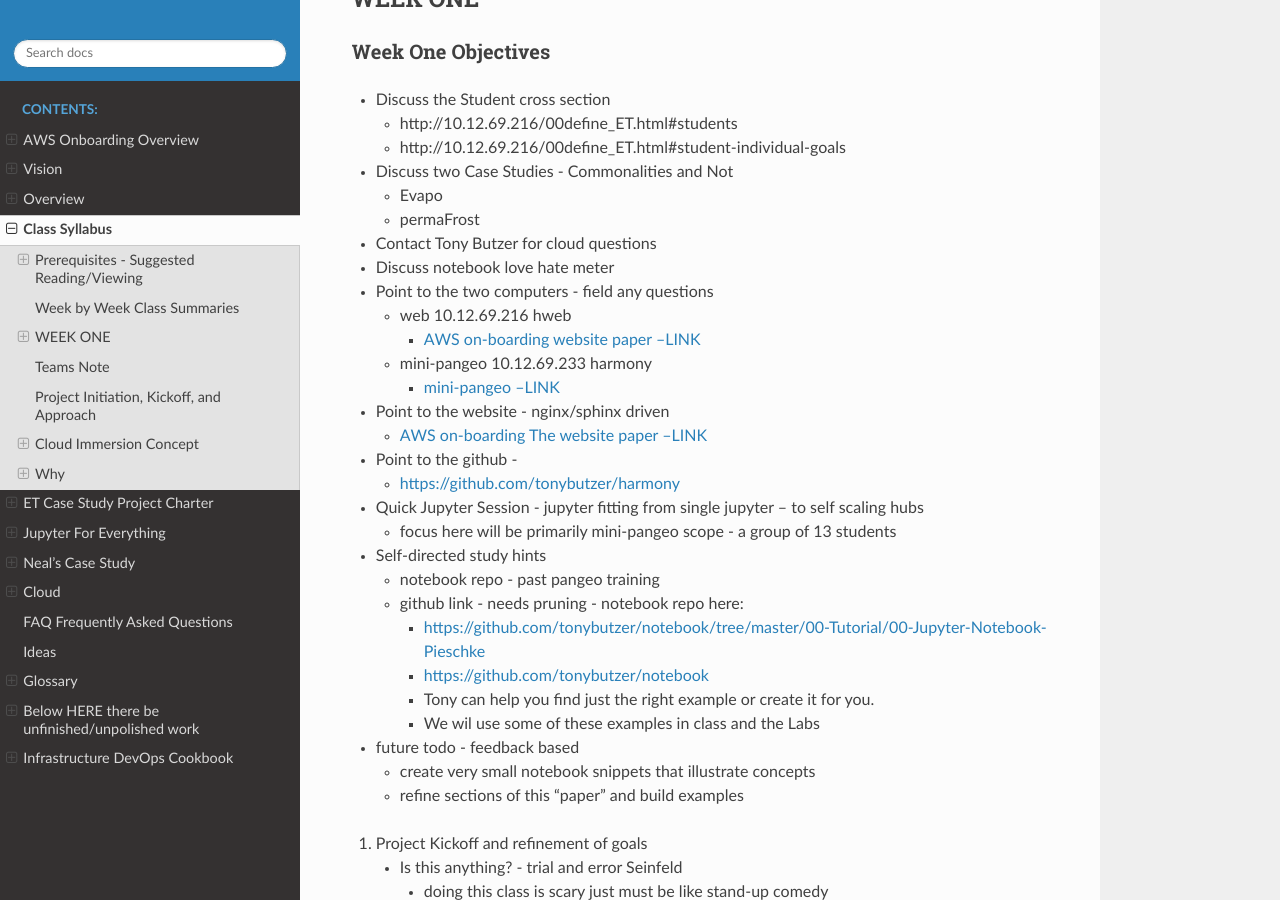
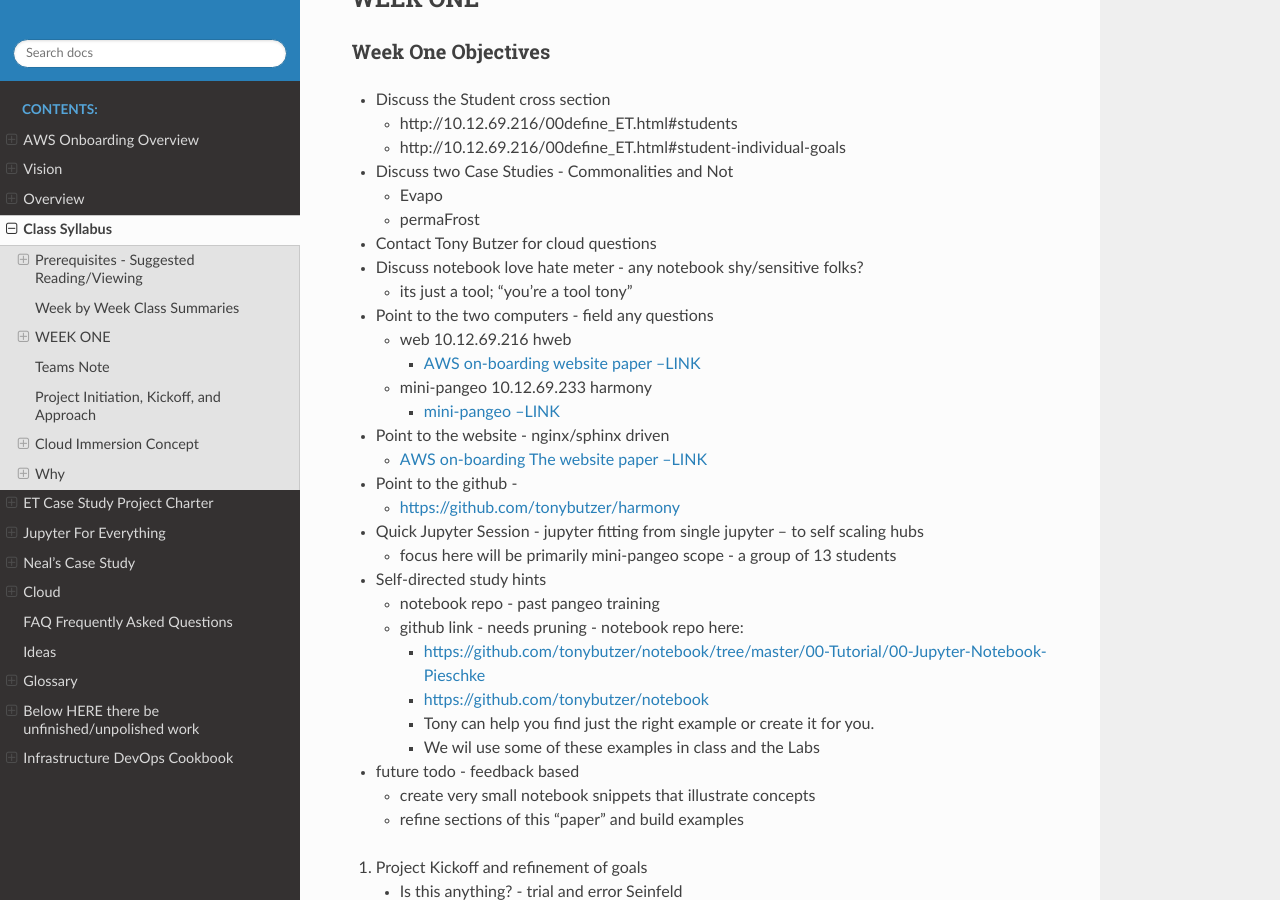
Before and after one commit to tonybutzer/harmony, a Sphinx documentation site: the page built from documentation/source/00weekbyweek.md, in a window 1280 px wide and 900 px high, scrolled down 955 px. Built offline with Sphinx 7.4.7 and the Read the Docs theme 2.0.0, drawn with Linux system fonts in a browser that asks for light colours; pages that are not in the unit, such as notebooks, are missing from menus.

Commit message:
automatic git update from Makefile

```diff
--- a/documentation/source/00weekbyweek.md
+++ b/documentation/source/00weekbyweek.md
@@ -28,7 +28,8 @@
 	- Evapo
 	- permaFrost
 - Contact Tony Butzer for cloud questions
-- Discuss notebook love hate meter
+- Discuss notebook love hate meter - any notebook shy/sensitive folks?
+	- its just a tool; "you're a tool tony"
 - Point to the two computers - field any questions
 	- web 10.12.69.216 hweb
 		- [AWS on-boarding website paper --LINK](http://10.12.69.216)
```
